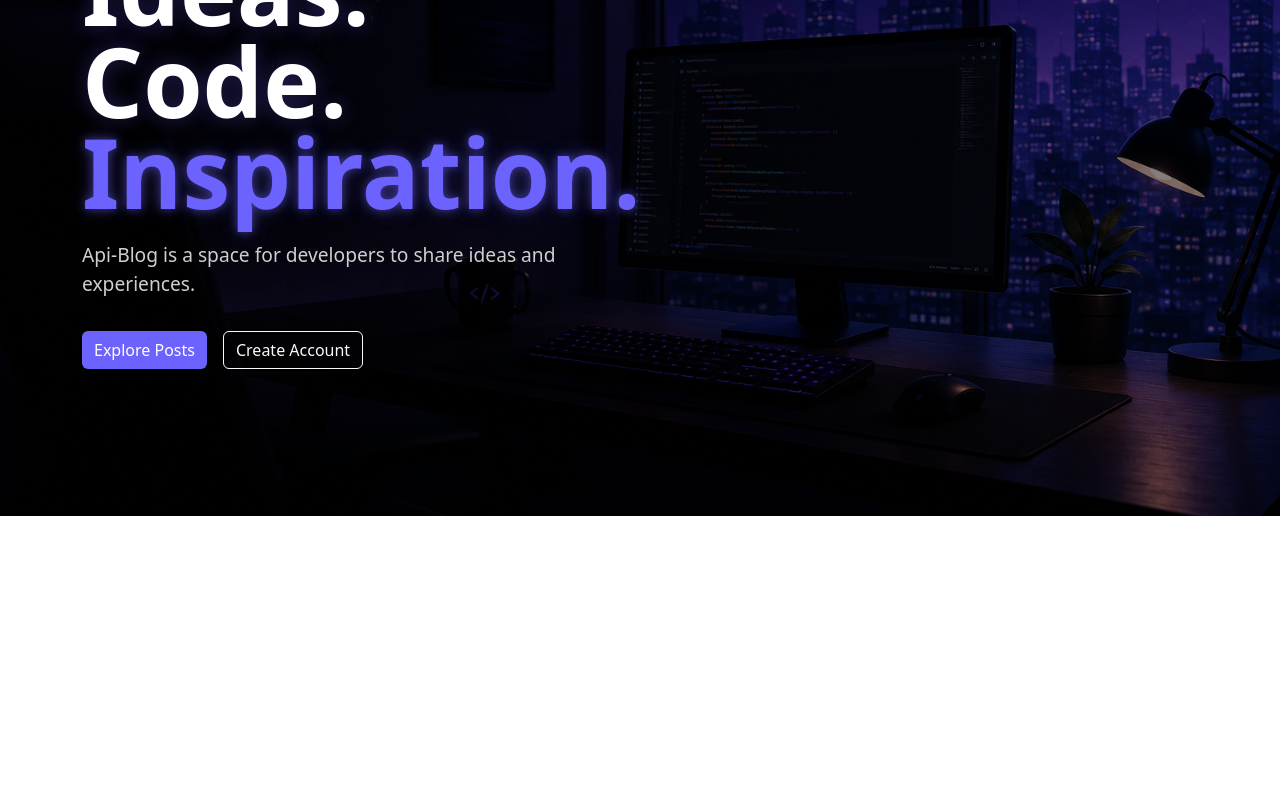
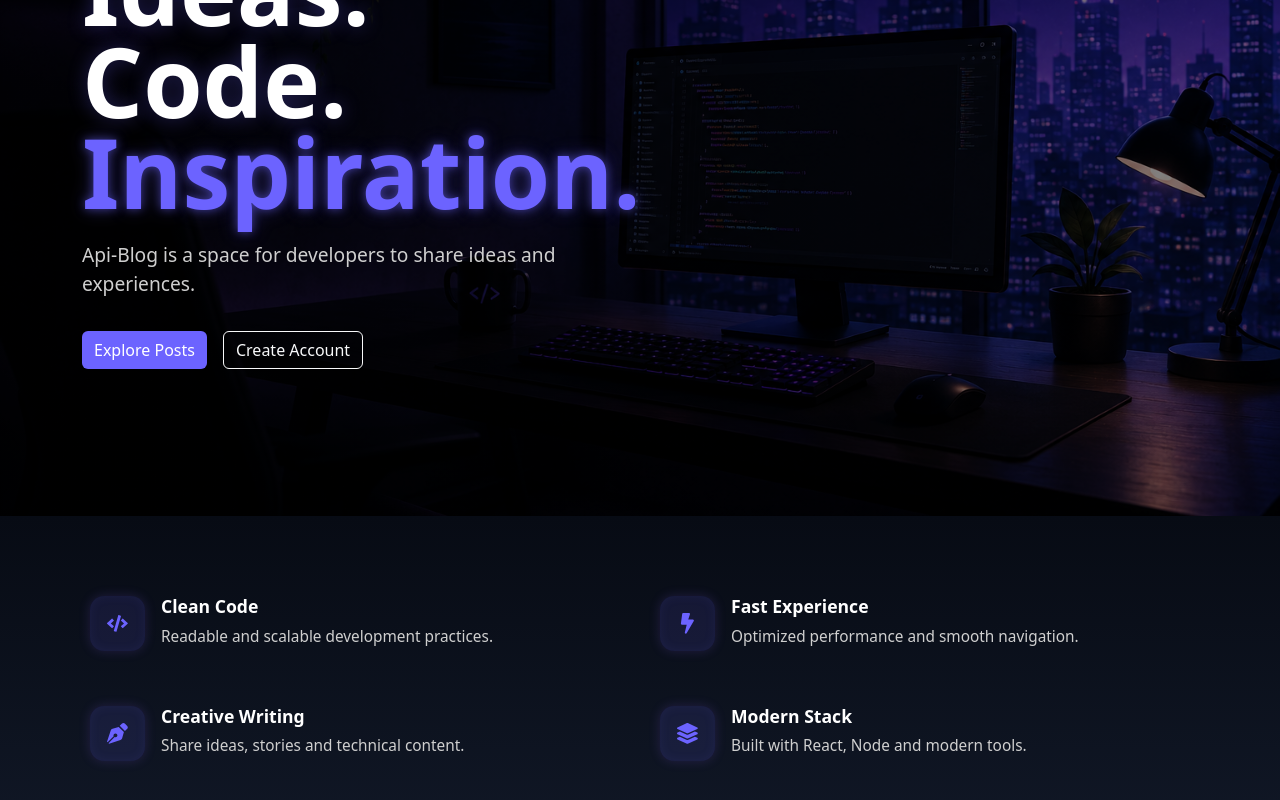
Before and after one commit to marconovas/mini-blog-platform, a React (Vite) app: page / in a window 1280 px wide. Shown: the part 284-1084 px from the top of the page. Before the commit the page ends 800 px from the top, so only its background shows below. Built offline with nearby package versions, Linux system fonts and the light colour scheme.

Commit message:
feature-section added

```diff
--- a/package.json
+++ b/package.json
@@ -14,6 +14,7 @@
     "react": "^19.2.6",
     "react-bootstrap": "^2.10.10",
     "react-dom": "^19.2.6",
+    "react-icons": "^5.6.0",
     "react-router-dom": "^7.15.1"
   },
   "devDependencies": {
--- /dev/null
+++ b/src/components/Home/FeatureSection.css
@@ -0,0 +1,90 @@
+.features-section {
+  background: linear-gradient(
+    to bottom,
+    #070B14,
+    #111827
+  );
+
+  padding: 5rem 2rem;
+
+  position: relative;
+}
+
+.features-grid {
+  max-width: 1100px;
+
+  margin: 0 auto;
+
+  display: grid;
+
+  grid-template-columns: repeat(2, 1fr);
+
+  gap: 2.5rem;
+}
+
+.feature-item {
+  display: flex;
+
+  align-items: flex-start;
+
+  gap: 1rem;
+}
+
+.icon-box {
+  width: 55px;
+  height: 55px;
+
+  display: flex;
+  align-items: center;
+  justify-content: center;
+
+  border-radius: 14px;
+
+  background: rgba(108, 99, 255, 0.12);
+
+  color: #6C63FF;
+
+  font-size: 1.3rem;
+
+  flex-shrink: 0;
+
+  box-shadow:
+    0 0 12px rgba(139, 92, 246, 0.18),
+    inset 0 0 12px rgba(108, 99, 255, 0.08);
+
+  transition: 0.3s ease;
+}
+
+.feature-item:hover .icon-box {
+  transform: translateY(-3px);
+
+  background: rgba(108, 99, 255, 0.18);
+
+  box-shadow:
+    0 0 18px rgba(139, 92, 246, 0.3),
+    inset 0 0 14px rgba(108, 99, 255, 0.12);
+}
+
+.feature-content h3 {
+  color: #FFFFFF;
+
+  font-size: 1.1rem;
+
+  font-weight: 600;
+
+  margin-bottom: 0.4rem;
+}
+
+.feature-content p {
+  color: #CFCFCF;
+
+  line-height: 1.7;
+
+  font-size: 0.96rem;
+}
+
+@media (max-width: 768px) {
+  .features-grid {
+    grid-template-columns: 1fr;
+  }
+}
--- /dev/null
+++ b/src/components/Home/FeatureSection.jsx
@@ -0,0 +1,46 @@
+import { FaCode, FaBolt, FaPenNib, FaLayerGroup } from "react-icons/fa";
+import "./FeatureSection.css";
+
+export default function FeatureSection() {
+  const features = [
+    {
+      icon: <FaCode />,
+      title: "Clean Code",
+      text: "Readable and scalable development practices."
+    },
+    {
+      icon: <FaBolt />,
+      title: "Fast Experience",
+      text: "Optimized performance and smooth navigation."
+    },
+    {
+      icon: <FaPenNib />,
+      title: "Creative Writing",
+      text: "Share ideas, stories and technical content."
+    },
+    {
+      icon: <FaLayerGroup />,
+      title: "Modern Stack",
+      text: "Built with React, Node and modern tools."
+    }
+  ];
+
+  return (
+    <section className="features-section">
+      <div className="features-grid">
+        {features.map((feature, index) => (
+          <div className="feature-item" key={index}>
+            <div className="icon-box">
+              {feature.icon}
+            </div>
+
+            <div className="feature-content">
+              <h3>{feature.title}</h3>
+              <p>{feature.text}</p>
+            </div>
+          </div>
+        ))}
+      </div>
+    </section>
+  );
+}
--- a/src/components/Home/HeroSection.jsx
+++ b/src/components/Home/HeroSection.jsx
@@ -39,6 +39,7 @@ export default function HeroSection() {
               Create Account
             </Button>
           </div>
+
         </div>
 
       </Container>
--- a/src/pages/Home.jsx
+++ b/src/pages/Home.jsx
@@ -1,3 +1,4 @@
+import FeatureSection from "../components/Home/FeatureSection.jsx";
 import HeroSection from "../components/Home/HeroSection.jsx";
 import Navigation from "../components/layout/navBar.jsx";
 
@@ -6,6 +7,7 @@ function Home () {
         <>
             <Navigation/>
             <HeroSection/>
+            <FeatureSection/>
         </>
     )
 }
```
Also changed, not shown: 1 other file (tests, documents, lock files or other folders).
